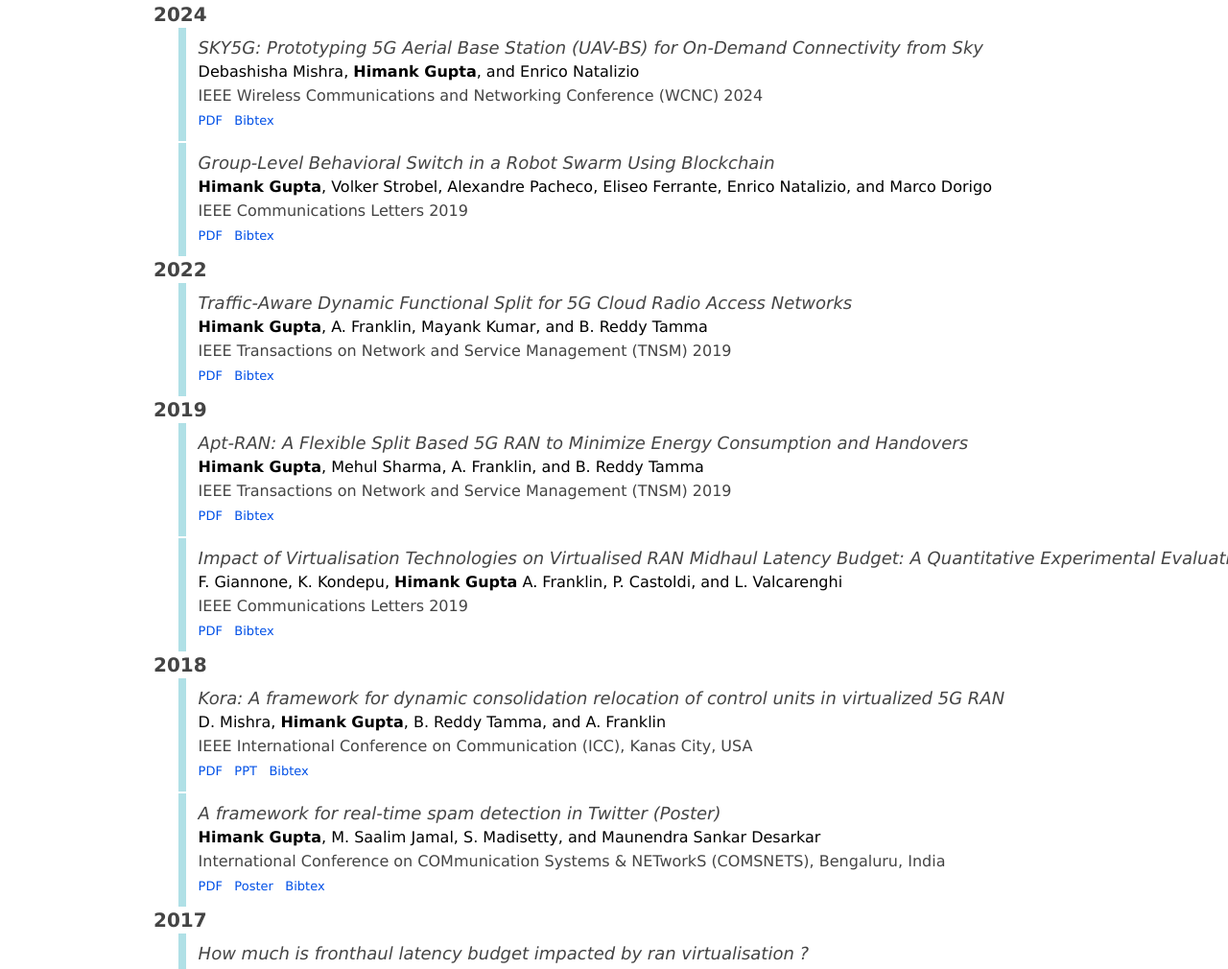
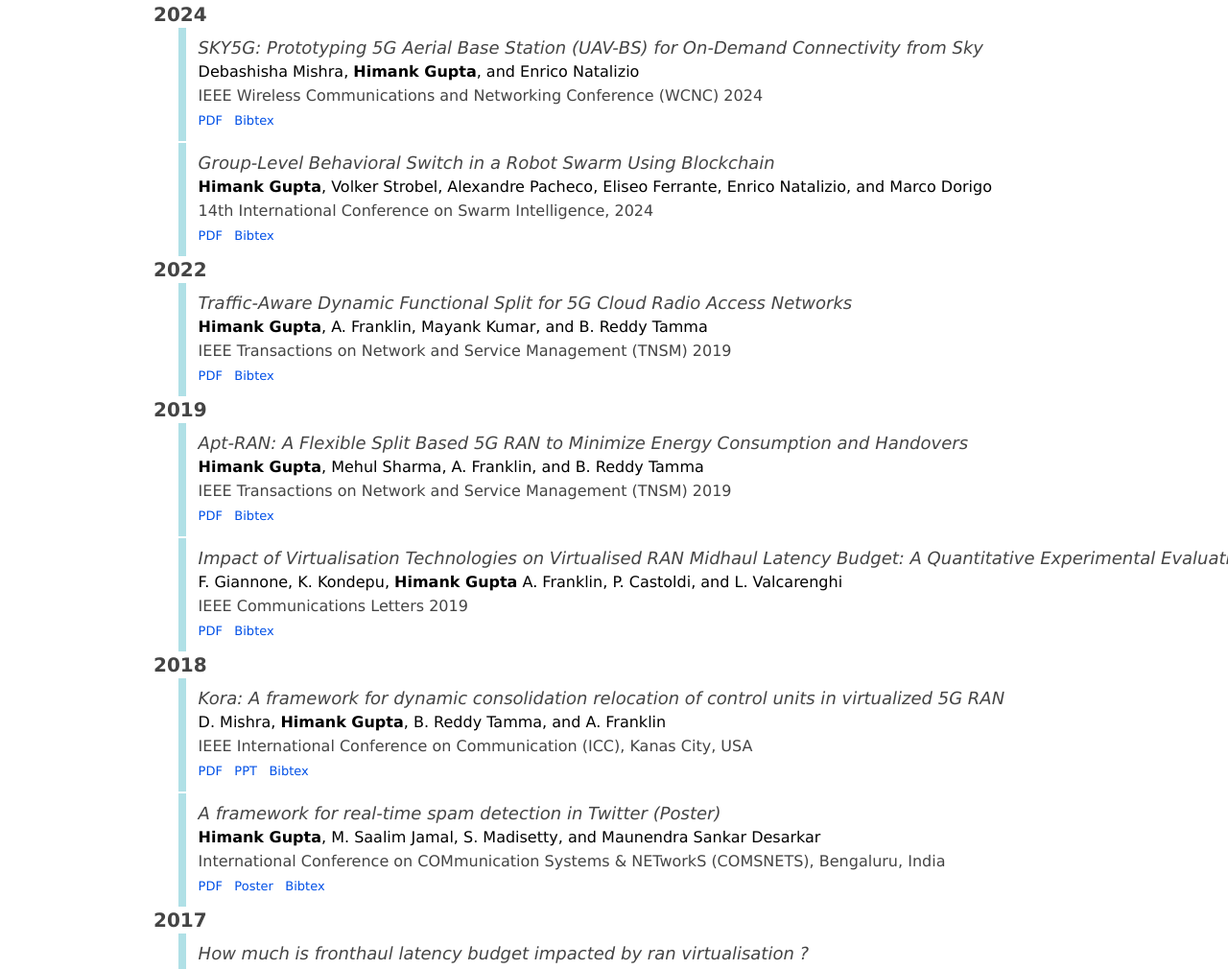
Before and after one commit to himankgupta31/himankgupta31.github.io, a plain HTML site: page index.html in a window 1280 px wide. Shown: the part 1894-2904 px from the top of the page at 96% size. Drawn offline with Linux system fonts and the light colour scheme; some icons are missing.

Commit message:
Update index.html
adding ants conference title

```diff
--- a/index.html
+++ b/index.html
@@ -330,7 +330,7 @@
       <font face="verdana"><i><font style="font-size: 12pt;"><br> </font></i></font>
       <font face="verdana" size="3" color="#000000"><b>Himank Gupta</b>, Volker Strobel, Alexandre Pacheco, Eliseo Ferrante, Enrico Natalizio, and Marco Dorigo   </font><b>
       <font face="verdana" size="2" color="#000000"><br> </font></b>
-      <font face="verdana" size="3"> IEEE Communications Letters 2019</font>
+      <font face="verdana" size="3"> 14th International Conference on Swarm Intelligence, 2024</font>
       <font face="verdana" size="2"><br>
       <font color="#808080">
       <a href="papers/ANTS.pdf" target="_blank"><font >PDF</font></a>&nbsp;&nbsp;
```
